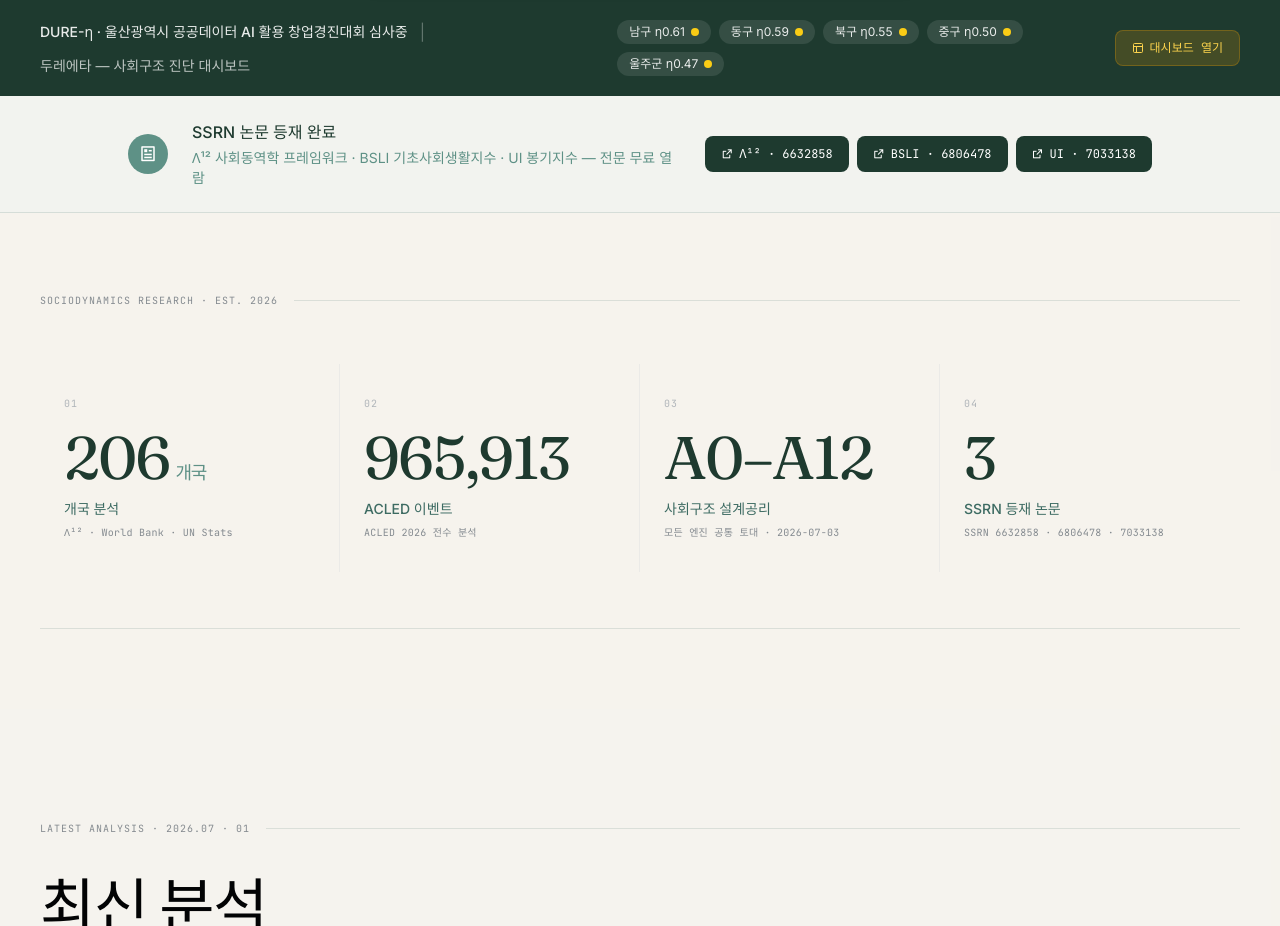
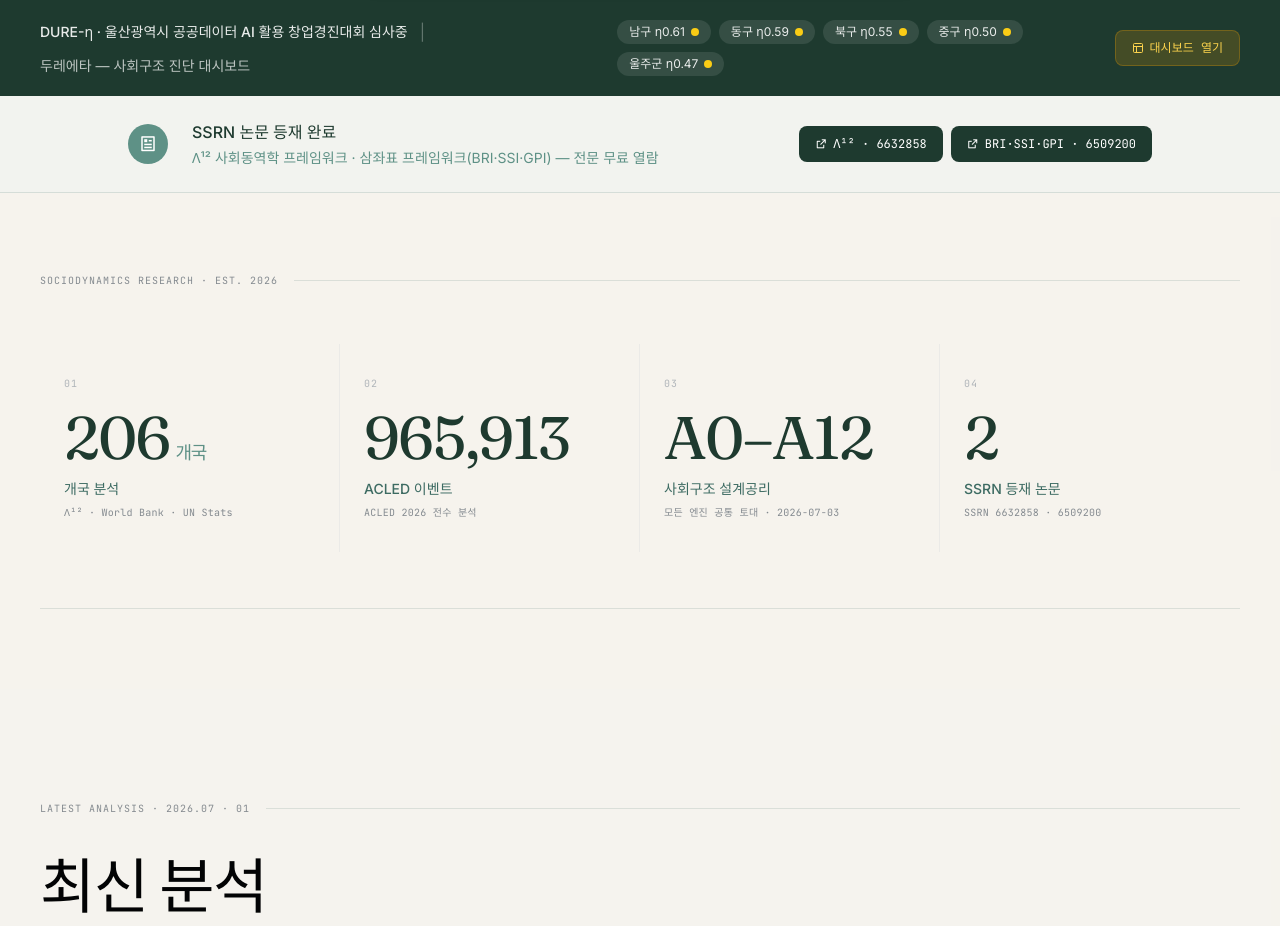
Before and after one commit to badaegopa/everbluesea-portal, a React (Vite) app: page / in a window 1280 px wide. Shown: the part 800-1726 px from the top of the page. Built offline with nearby package versions, Linux system fonts and the light colour scheme.

Commit message:
SSRN 배너 실제 배포 2건(6632858, 6509200)으로 수정

```diff
--- a/src/pages/home/components/HeroBannerStrip.tsx
+++ b/src/pages/home/components/HeroBannerStrip.tsx
@@ -14,8 +14,7 @@ export default function HeroBannerStrip() {
 
   const ssrnPapers = [
     { id: "6632858", label: "Λ¹²", href: "https://ssrn.com/abstract=6632858" },
-    { id: "6806478", label: "BSLI", href: "https://ssrn.com/abstract=6806478" },
-    { id: "7033138", label: "UI", href: "https://ssrn.com/abstract=7033138" },
+    { id: "6509200", label: "BRI·SSI·GPI", href: "https://ssrn.com/abstract=6509200" },
   ];
 
   return (
@@ -82,8 +81,8 @@ export default function HeroBannerStrip() {
             </p>
             <p className="mt-1 text-xs md:text-sm" style={{ color: "#5E9186" }}>
               {isKo
-                ? "Λ¹² 사회동역학 프레임워크 · BSLI 기초사회생활지수 · UI 봉기지수 — 전문 무료 열람"
-                : "Λ¹² Sociodynamic Framework · BSLI · Uprising Index — Open Access"}
+                ? "Λ¹² 사회동역학 프레임워크 · 삼좌표 프레임워크(BRI·SSI·GPI) — 전문 무료 열람"
+                : "Λ¹² Sociodynamic Framework · Triple-Coordinate Framework (BRI·SSI·GPI) — Open Access"}
             </p>
           </div>
           <div className="flex items-center gap-2 flex-wrap">
--- a/src/pages/home/components/Statistics.tsx
+++ b/src/pages/home/components/Statistics.tsx
@@ -27,10 +27,10 @@ export default function Statistics() {
       index: "03",
     },
     {
-      value: "3",
+      value: "2",
       unit: "",
       label: t("stat_ssrn"),
-      source: "SSRN 6632858 · 6806478 · 7033138",
+      source: "SSRN 6632858 · 6509200",
       index: "04",
     },
   ];
```
